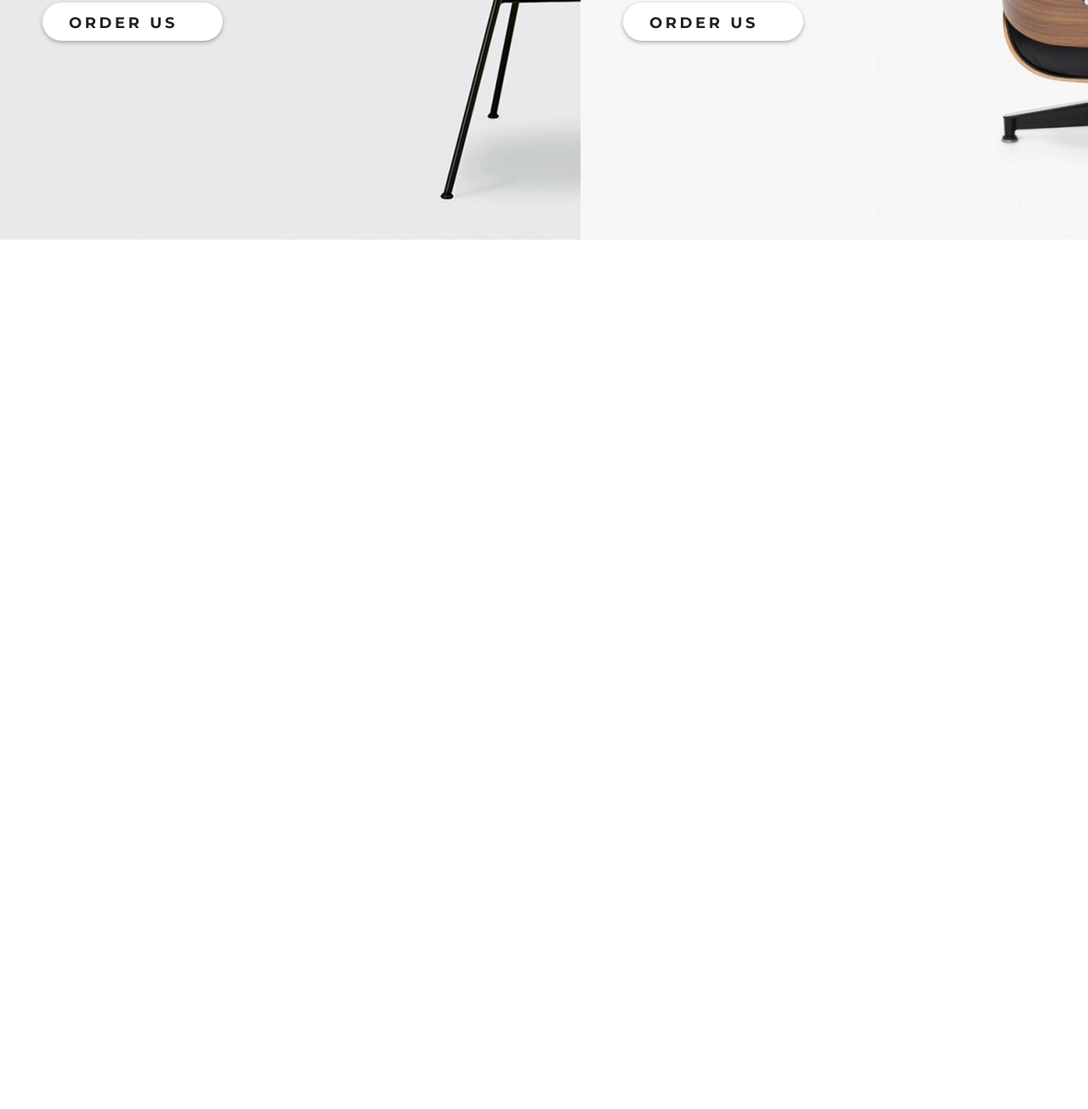
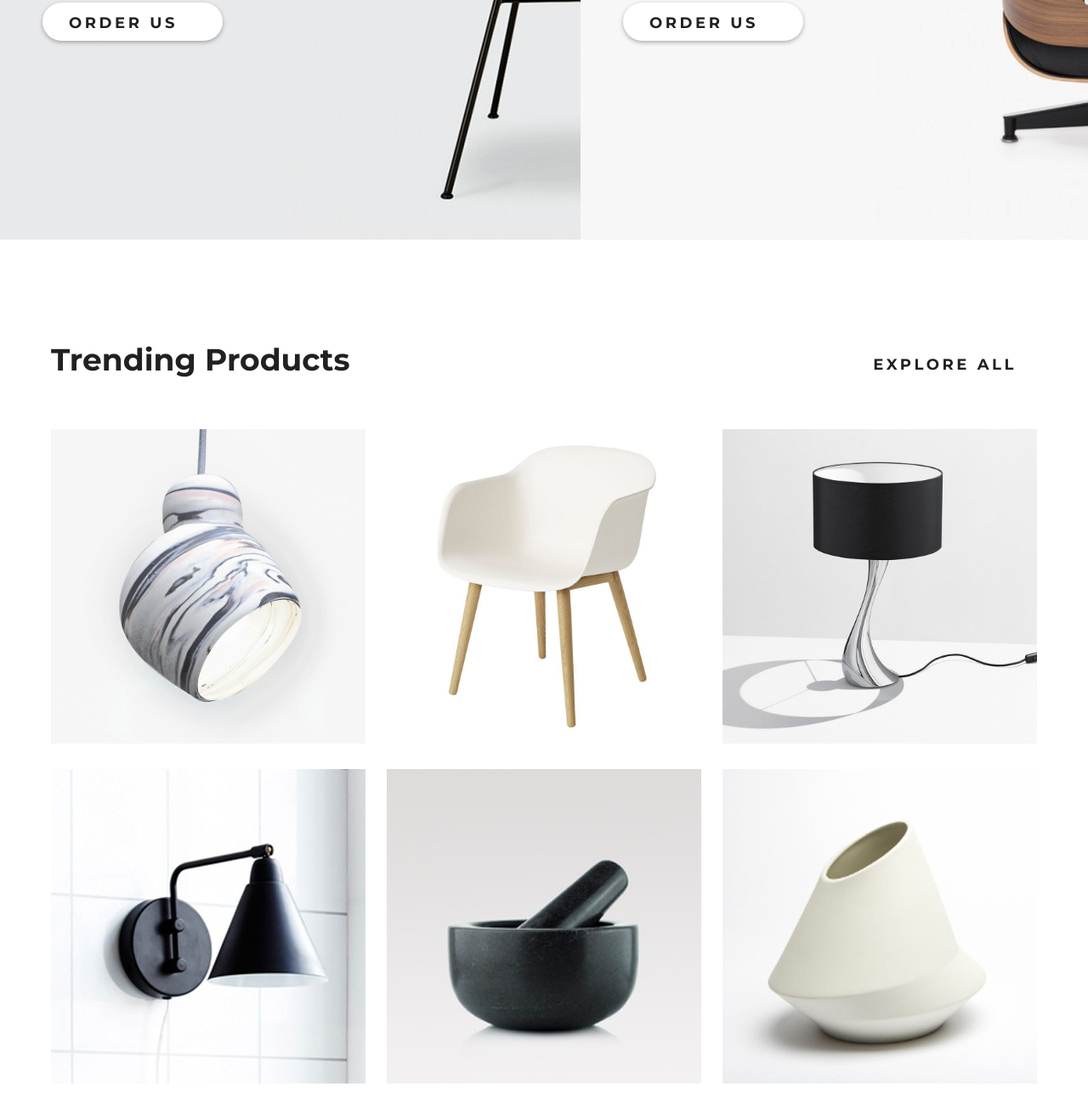
Before and after one commit to Elena-MyOne/Interior, a plain HTML site: page index.html in a window 1280 px wide. Shown: the part 1816-3121 px from the top of the page at 85% size. Before the commit the page ends 2098 px from the top, so only its background shows below. Drawn offline with nearby package versions, Linux system fonts and the light colour scheme.

Commit message:
add html and css for block4 - trending

```diff
--- a/#source/scss/_content.scss
+++ b/#source/scss/_content.scss
@@ -251,7 +251,23 @@ margin: 120px 0px 0px 0px;
 	background: url("../img/3/promo-2.png") center no-repeat;
 }
 
+//block 4 - trending=========================================
 
+.trending {
+	margin: 120px 0px 0px 0px;
+	&__row {
+		@include flexbox();
+		justify-content: space-between;
+	}
+	&__column-title {
+		margin: 0px 0px 60px 0px;
+	}
+	&__column {
+		margin: 0px 0px 30px 0px;
+	}
+}
+
+//block 5 - hot=========================================
 
 
 //block 3===============================================
--- a/index.html
+++ b/index.html
@@ -183,6 +183,49 @@
 						</div>
 					</section>
 
+					<!-- block 4 -->
+					<section class="trending">
+						<div class="trending__body">
+							<div class="container">
+								<div class="trending__row">
+									<div class="trending__column-title block">
+										<div class="block__title">
+											<span class="title-active">Trending Products</span>
+										</div>
+									</div>
+									<div class="featured__column-title">
+										<div class="explore">
+											<a href="#">explore all</a>
+										</div>
+									</div>
+								</div>
+								<div class="trending__row">
+									<div class="trending__column">
+										<img src="img/4/trending_1.png" alt="">
+									</div>
+									<div class="trending__column">
+										<img src="img/4/trending_2.png" alt="">
+									</div>
+									<div class="trending__column">
+										<img src="img/4/trending_3.png" alt="">
+									</div>
+								</div>
+								<div class="trending__row">
+									<div class="trending__column">
+										<img src="img/4/trending_4.png" alt="">
+									</div>
+									<div class="trending__column">
+										<img src="img/4/trending_5.png" alt="">
+									</div>
+									<div class="trending__column">
+										<img src="img/4/trending_6.png" alt="">
+									</div>
+								</div>
+							</div>
+						</div>
+					</section>
+
+
 	</div> <!--wrapper-->
 	<!--fontawesome.com-->
 <script src="http://code.jquery.com/jquery-3.4.1.slim.min.js"></script>
```
Also changed, not shown: css/style.css, img/4/trending_1.png (added), img/4/trending_2.png (added), img/4/trending_3.png (added), img/4/trending_4.png (added), img/4/trending_5.png (added), img/4/trending_6.png (added).
